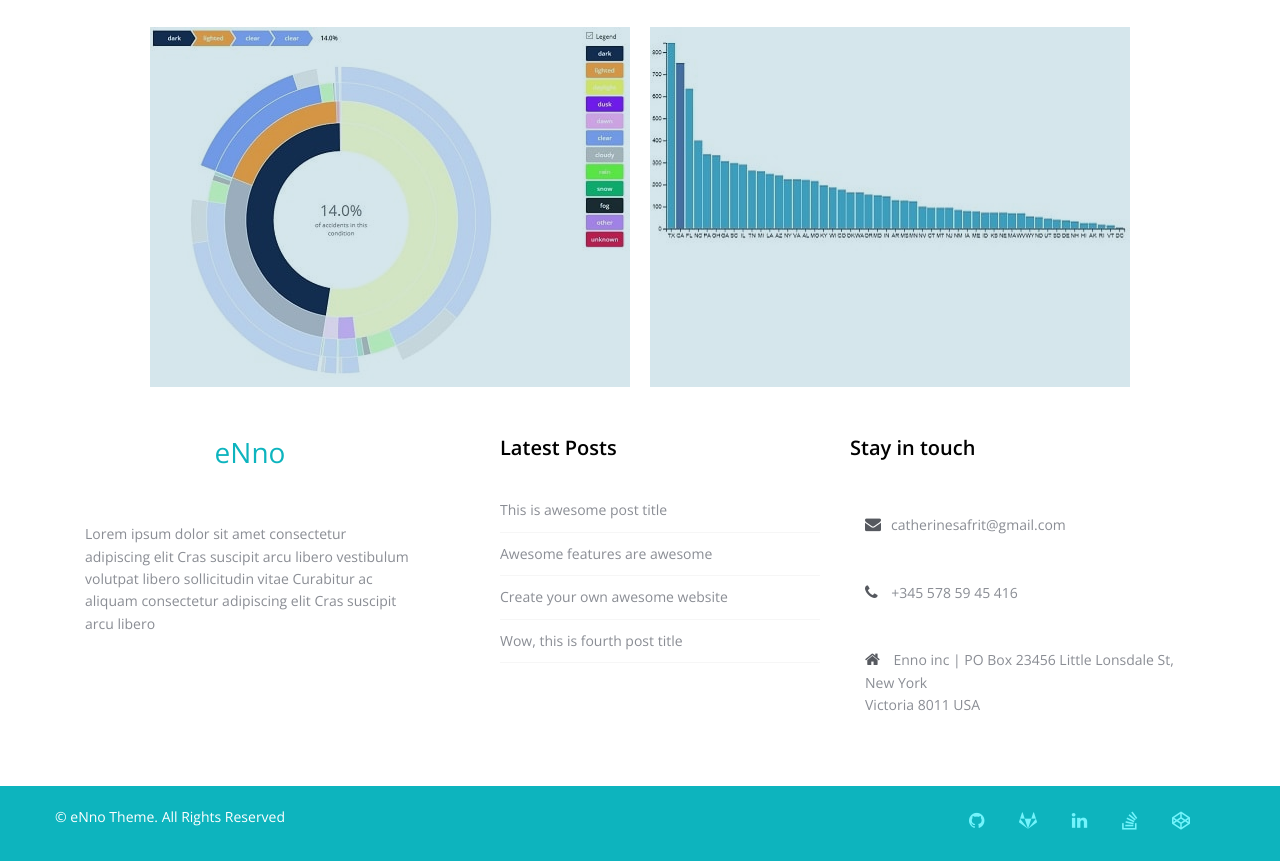
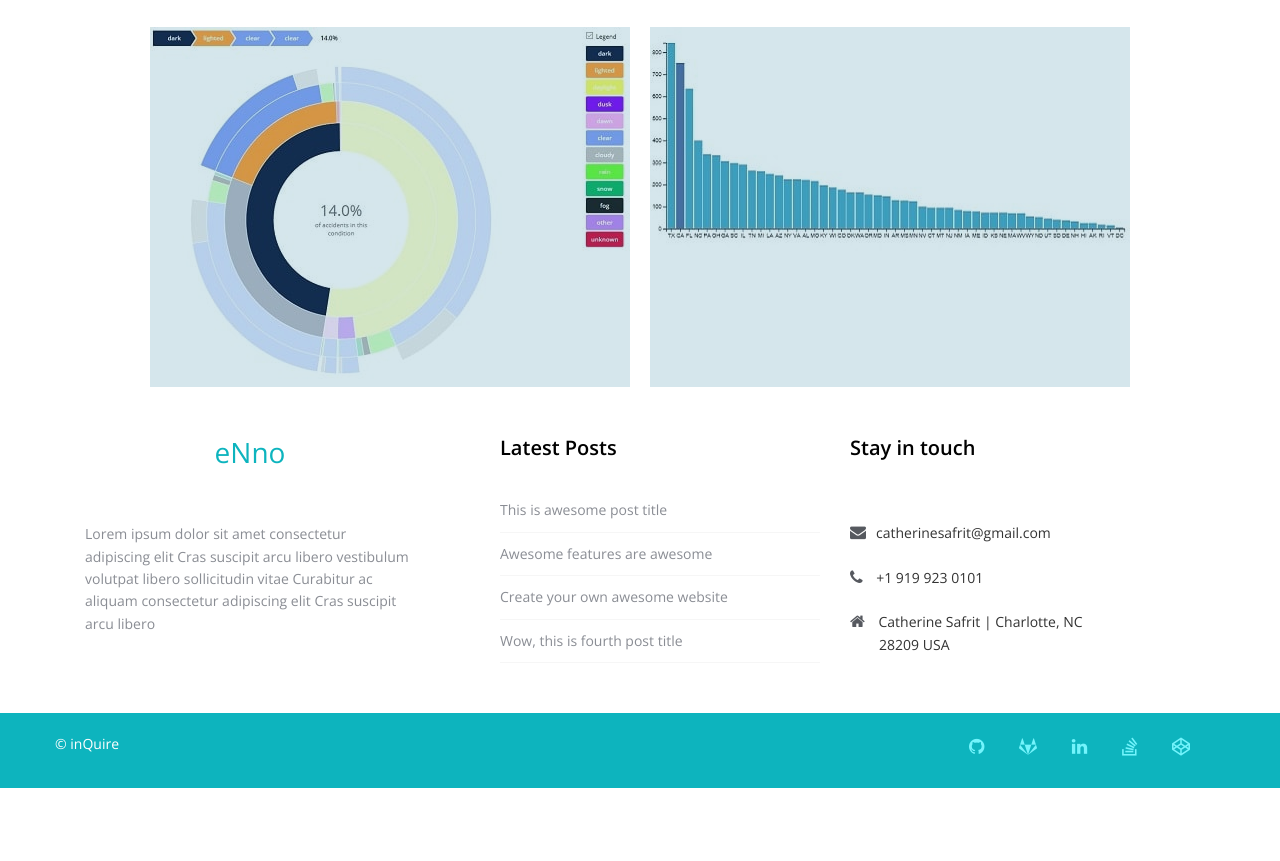
Before and after one commit to csafrit/Website-inQuire, a plain HTML site: page index.html in a window 1280 px wide. Shown: the part 1946-2807 px from the top of the page. After the commit the page ends 2734 px from the top, so only its background shows below. Drawn offline with nearby package versions, Linux system fonts and the light colour scheme; files that its build step writes are made by us from their sources; files whose address does not match are found by name.

Commit message:
Add files via upload

```diff
--- a/index.html
+++ b/index.html
@@ -19,12 +19,7 @@
   <link href="css/overwrite.css" rel="stylesheet">
   <link href="css/style.css" rel="stylesheet">
 
-  <!-- =======================================================
-    Theme Name: eNno
-    Theme URL: https://bootstrapmade.com/enno-free-simple-bootstrap-template/
-    Author: BootstrapMade
-    Author URL: https://bootstrapmade.com
-  ======================================================= -->
+
 </head>
 
 <body>
@@ -237,10 +232,10 @@
           <div class="col-md-4 f-contact">
             <h3 class="widgetheading">Stay in touch</h3>
             <a href="#">
-              <p><i class="fa fa-envelope"></i>catherinesafrit@gmail.com</p>
+              <br><i class="fa fa-envelope"></i>catherinesafrit@gmail.com</br>
             </a>
-            <p><i class="fa fa-phone"></i> +345 578 59 45 416</p>
-            <p><i class="fa fa-home"></i> Enno inc | PO Box 23456 Little Lonsdale St, New York <br> Victoria 8011 USA</p>
+            <br><i class="fa fa-phone"></i> +1 919 923 0101</br>
+            <br><i class="fa fa-home"></i> Catherine Safrit | Charlotte, NC <br>&nbsp;&nbsp;&nbsp;&nbsp;&nbsp;&nbsp;&nbsp; 28209 USA</br>
           </div>
         </div>
       </div>
@@ -251,15 +246,9 @@
       <div class="container">
         <div class="row">
           <div class="copyright">
-            &copy; eNno Theme. All Rights Reserved
+            &copy; inQuire
             <div class="credits">
-              <!--
-                All the links in the footer should remain intact.
-                You can delete the links only if you purchased the pro version.
-                Licensing information: https://bootstrapmade.com/license/
-                Purchase the pro version with working PHP/AJAX contact form: https://bootstrapmade.com/buy/?theme=eNno
-              -->
-             <!-- Designed by <a href="https://bootstrapmade.com/">BootstrapMade</a>-->
+
             </div>
           </div>
         </div>
```
